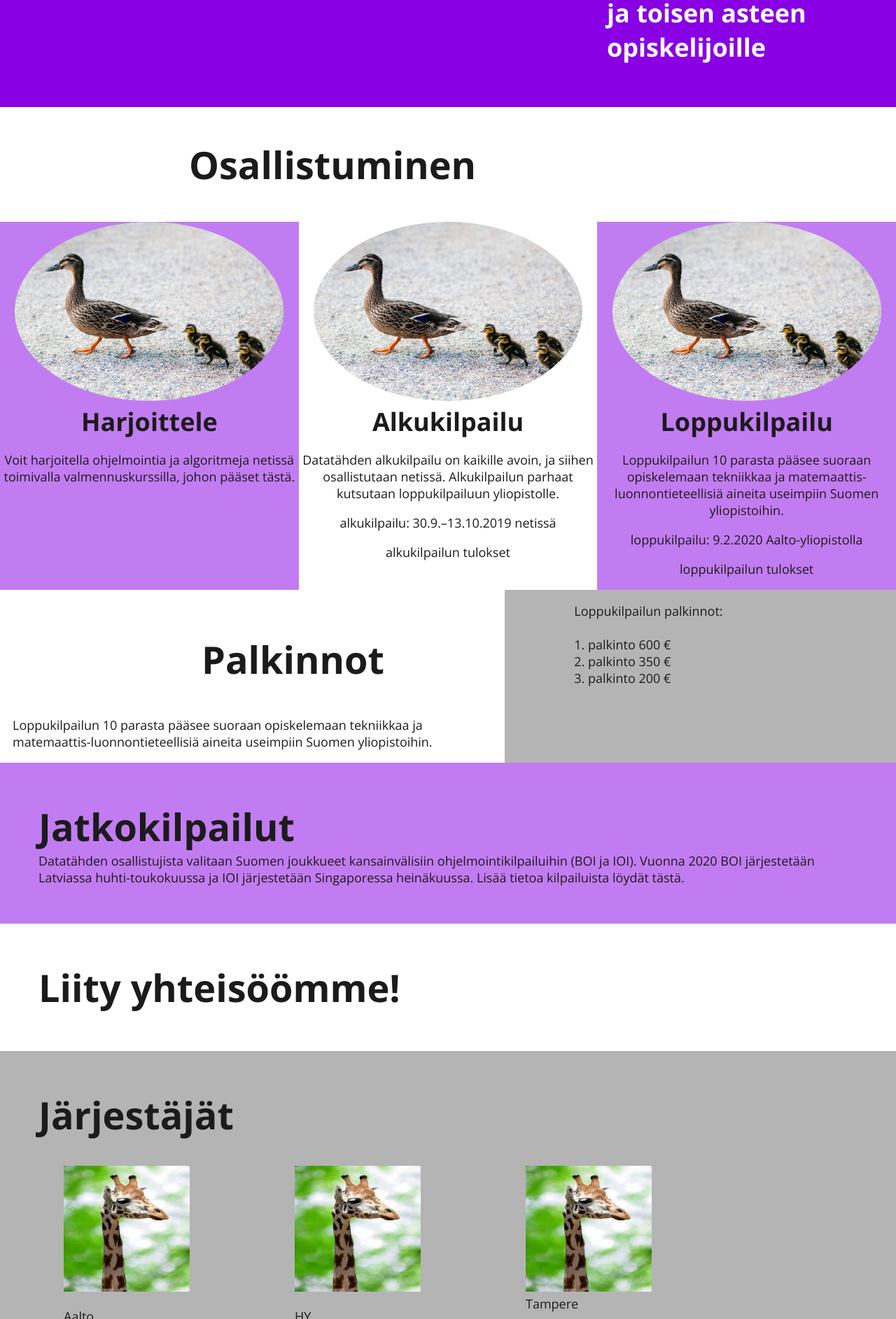
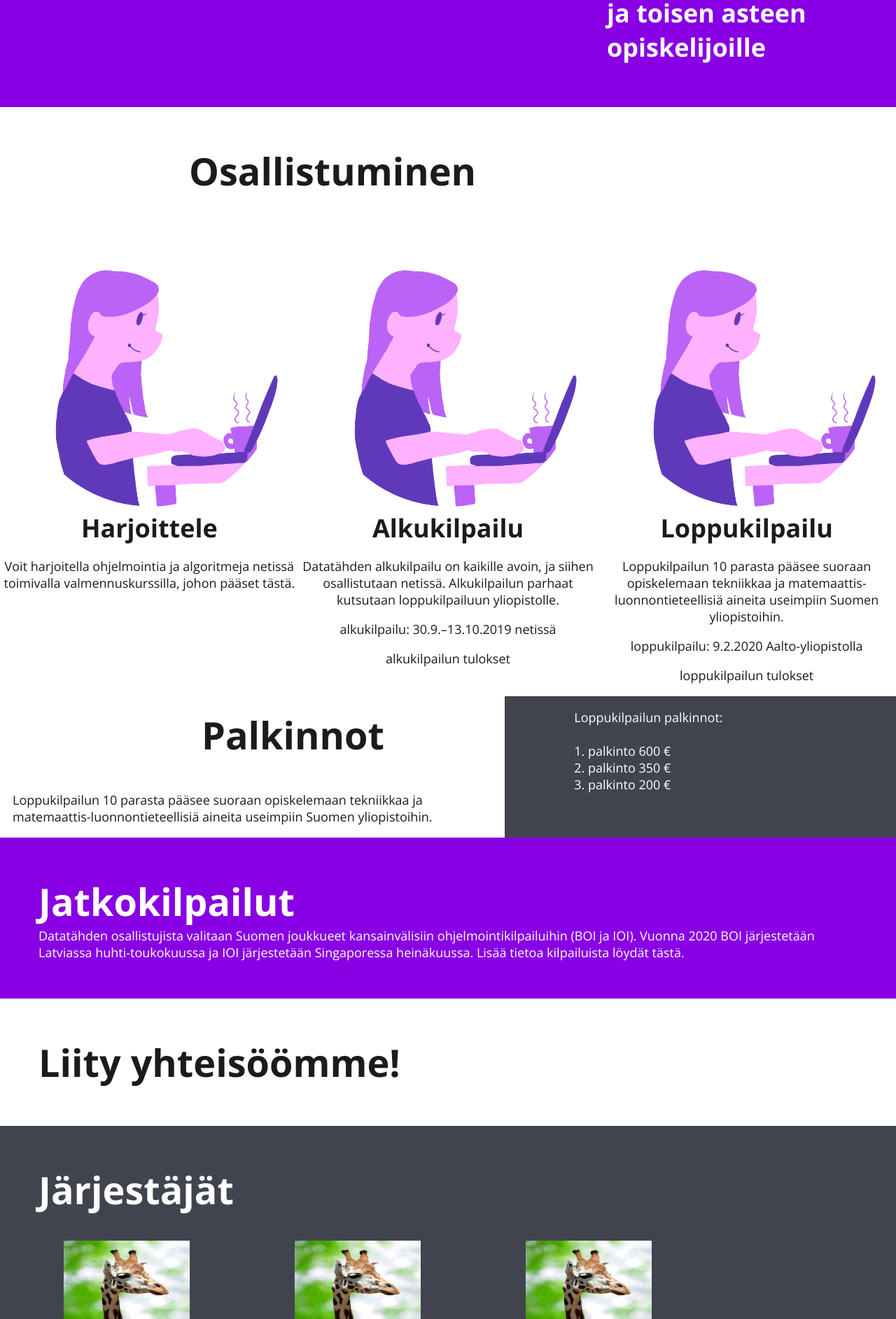
Before and after one commit to millakortelainen/datatahti, a Jekyll site: the page built from index.md, in a window 1280 px wide. Shown: the part 621-2506 px from the top of the page at 70% size. Built offline with Jekyll 4.4.1, drawn with Linux system fonts in a browser that asks for light colours.

Commit message:
ghpages setup

```diff
--- a/_config.yml
+++ b/_config.yml
@@ -20,7 +20,7 @@
 
 title: Datatähti
 baseurl: "/datatahti" # the subpath of your site, e.g. /blog
-url: "" # the base hostname & protocol for your site, e.g. http://example.coms
+url: "https://millakortelainen.github.io/datatahti/" # the base hostname & protocol for your site, e.g. http://example.coms
 
 # Build settings
 plugins:
--- a/_includes/osallistuminen.html
+++ b/_includes/osallistuminen.html
@@ -4,14 +4,14 @@
     <div class="boxes-three">
 
         <div class="img-box">
-            <img src="{{ '/assets/img/ducks.jpg'  | relative_url }}"><br>
+            <img src="{{ '/assets/img/harjoittele1.png'  | relative_url }}"><br>
             <h3>Harjoittele</h3>
             <p>Voit harjoitella ohjelmointia ja algoritmeja netissä toimivalla valmennuskurssilla, johon pääset tästä.
             </p>
 
         </div>
         <div class="img-box">
-            <img src="{{ '/assets/img/ducks.jpg'  | relative_url }}"><br>
+            <img src="{{ '/assets/img/harjoittele1.png'  | relative_url }}"><br>
             <h3>Alkukilpailu</h3>
             <p>Datatähden alkukilpailu on kaikille avoin, ja siihen osallistutaan netissä. Alkukilpailun parhaat
                 kutsutaan
@@ -20,7 +20,7 @@
             <p> alkukilpailun tulokset</p>
         </div>
         <div class="img-box">
-            <img src="{{ '/assets/img/ducks.jpg'  | relative_url }}"><br>
+            <img src="{{ '/assets/img/harjoittele1.png'  | relative_url }}"><br>
             <h3>Loppukilpailu</h3>
             <p>Loppukilpailun 10 parasta pääsee suoraan opiskelemaan tekniikkaa ja matemaattis-luonnontieteellisiä
                 aineita
--- a/_includes/palkinnot.html
+++ b/_includes/palkinnot.html
@@ -1,4 +1,6 @@
-<div class="prizes">
+<div class="prizes-container">
+
+    <div class="prizes">
     <div class="left">
         <h2>Palkinnot</h2>
         <p>Loppukilpailun 10 parasta pääsee suoraan opiskelemaan tekniikkaa ja matemaattis-luonnontieteellisiä aineita
@@ -14,3 +16,4 @@
         </p>
     </div>
 </div>
+</div>
--- a/_sass/_main.scss
+++ b/_sass/_main.scss
@@ -4,8 +4,9 @@ html {
     font-family: "Open Sans", sans-serif;
     font-size: 18px;
     color: rgb(27, 27, 27);
+    background: white;
 }
-body{
+body {
     margin: 0;
 }
 
@@ -49,6 +50,8 @@ h2 {
 
 .entry h2 {
     margin-left: 5em;
+    margin-top: 0;
+    padding-top: 1em;
 }
 
 .boxes-three {
@@ -61,8 +64,9 @@ h2 {
     flex: 1;
 }
 
-.boxes-three div:nth-child(odd){
-    background: rgba(136, 0, 227, 0.514);
+.boxes-three div:nth-child(even){
+ //   background: #8800e3ff;
+ //   color: white;
 }
 
 .img-box {
@@ -83,6 +87,8 @@ h2 {
   border-radius: 100%;
 }
 
+
+
 .prizes {
     display: flex;
     flex-wrap: wrap;
@@ -91,24 +97,29 @@ h2 {
 
 .prizes h2 {
     margin-left: 5em;
+    margin-top: 0;
 }
 
 .prizes .left {
     flex: 1.7;
     background: white;
     padding: 1em;
+
 }
 
 .prizes .left p {
     margin: auto;
     max-width: 40em;
+
 }
 
 .prizes .right{
     flex: 1.3;
-    background: rgb(180, 180, 180);
+    background: #41444eff;
     padding: 1em;
+    color: white;
 }
+
 .prizes .right p {
     margin: auto;
     max-width: 20em;
@@ -125,7 +136,8 @@ h2 {
 }
 
 .container {
-    background: rgba(136, 0, 227, 0.514);
+    background: #8800e3ff;
+    color: white;
 }
 
 .jarjestajat {
@@ -151,7 +163,8 @@ h2 {
   }
 
   .container-2 {
-    background: rgb(180, 180, 180);
+    background: #41444eff;
+    color: white;
   }
 
   .yhteiso {
```
Also changed, not shown: assets/img/harjoittele1.png (added).
